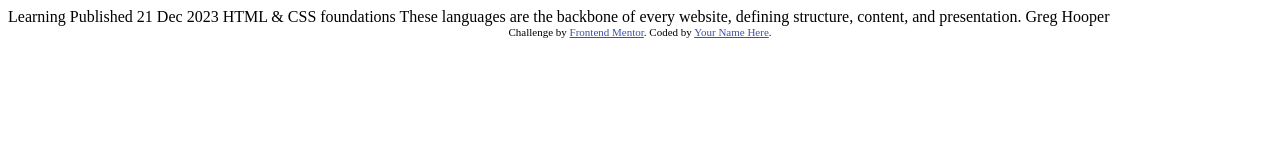
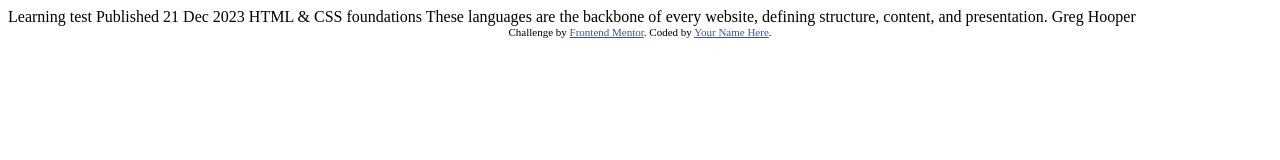
Before and after one commit to maomaoXD/blog-card-preview, a plain HTML site: page index.html in a window 1280 px wide. Drawn offline with Linux system fonts and the light colour scheme.

Commit message:
2nd commit

```diff
--- a/index.html
+++ b/index.html
@@ -16,7 +16,7 @@
 </head>
 <body>
 
-  Learning
+  Learning test
 
   Published 21 Dec 2023
 
```
